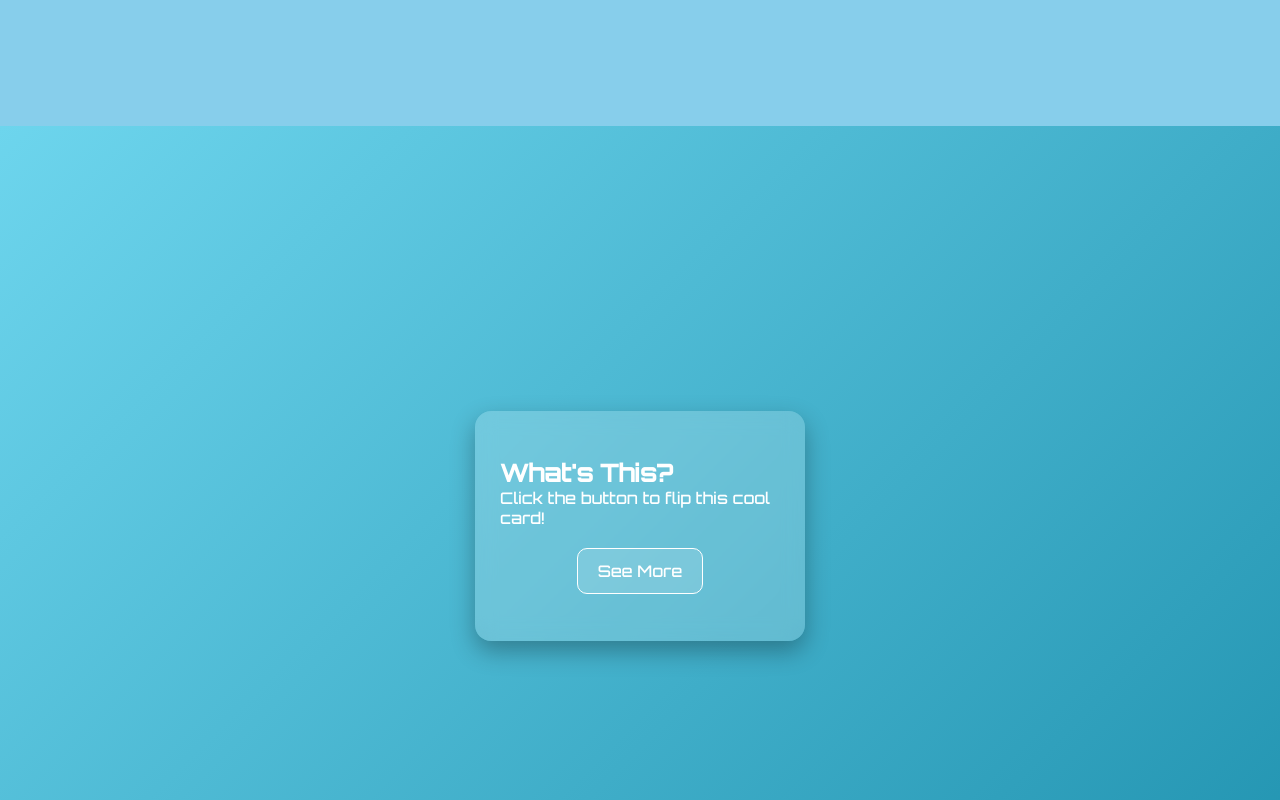
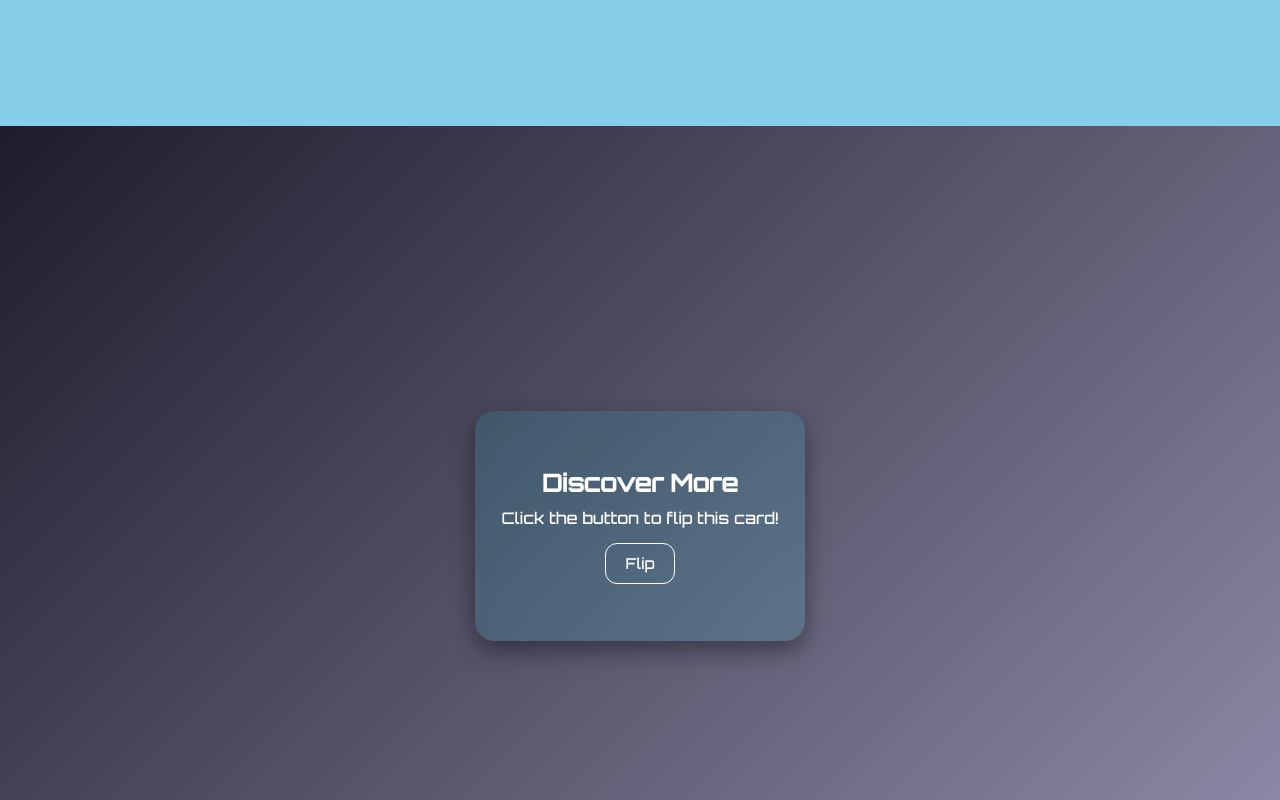
Before and after one commit to jatinparmar24/repo5, a plain HTML site: page ab.html in a window 1280 px wide. Shown: the part 6540-7340 px from the top of the page. Drawn offline with Linux system fonts and the light colour scheme.

Commit message:
modify flip page

```diff
--- a/ab.css
+++ b/ab.css
@@ -1314,80 +1314,89 @@ section{
 
 
 /* section 8 starts from here */
-
-#sec8 {
+.sec8-section {
   font-family: 'Segoe UI', sans-serif;
-  height: 100vh;
-  background: linear-gradient(135deg, #6dd5ed, #2193b0);
+  min-height: 100vh;
+  background: linear-gradient(135deg, #1f1c2c, #928dab);
   display: flex;
   justify-content: center;
   align-items: center;
   padding: 20px;
-  box-sizing: border-box;
-}
-
-#sec8 .card-container {
+}
+
+.sec8-card-container {
   width: 330px;
   height: 230px;
-  perspective: 1200px;
-}
-
-#sec8 .card-inner {
-  position: relative;
+  perspective: 1000px;
+}
+
+.sec8-card-inner {
   width: 100%;
   height: 100%;
-  transition: transform 0.8s ease-in-out;
+  position: relative;
   transform-style: preserve-3d;
-  border-radius: 16px;
-  box-shadow: 0 10px 25px rgba(0, 0, 0, 0.3);
-}
-
-#sec8 .flipped .card-inner {
+  transition: transform 0.8s ease;
+  border-radius: 20px;
+  box-shadow: 0 10px 25px rgba(0, 0, 0, 0.4);
+}
+
+.sec8-card-inner.flipped {
   transform: rotateY(180deg);
 }
 
-#sec8 .card-face {
+.sec8-card-face {
   position: absolute;
   width: 100%;
   height: 100%;
   backface-visibility: hidden;
-  background: rgba(255, 255, 255, 0.15);
-  border-radius: 16px;
+  background: rgba(255, 255, 255, 0.1);
+  color: #fff;
   padding: 25px;
+  border-radius: 20px;
   box-sizing: border-box;
-  color: #fff;
   display: flex;
   flex-direction: column;
   justify-content: center;
+  align-items: center;
   backdrop-filter: blur(10px);
-  box-shadow: inset 0 0 0 1000px rgba(255, 255, 255, 0.05);
-}
-
-#sec8 .card-face.front {
-  transform: rotateY(0deg);
-}
-
-#sec8 .card-face.back {
+}
+
+.sec8-card-front {
+  background: rgba(0, 255, 255, 0.1);
+}
+
+.sec8-card-back {
   transform: rotateY(180deg);
-}
-
-#sec8 button {
-  margin-top: 20px;
-  background: #ffffff20;
+  background: rgba(255, 0, 255, 0.1);
+}
+
+.sec8-heading {
+  font-size: 1.5rem;
+  margin-bottom: 10px;
+}
+
+.sec8-text {
+  font-size: 1rem;
+  text-align: center;
+  margin-bottom: 15px;
+}
+
+.sec8-btn {
+  padding: 10px 20px;
+  font-size: 15px;
   color: #fff;
+  background-color: transparent;
   border: 1px solid #fff;
-  padding: 12px 20px;
-  font-size: 16px;
-  border-radius: 10px;
+  border-radius: 12px;
   cursor: pointer;
   transition: all 0.3s ease;
-  align-self: center;
-}
-
-#sec8 button:hover {
-  background: #ffffff40;
+}
+
+.sec8-btn:hover {
+  background-color: rgba(255, 255, 255, 0.2);
   transform: scale(1.05);
 }
+
 
 /* section 8 ends here */
 
--- a/ab.html
+++ b/ab.html
@@ -225,22 +225,25 @@
 
             <!-- section 8 starts from here -->
 
-            <section id="sec8">
-  <div class="card-container flipped-off" id="flipCard">
-    <div class="card-inner">
-      <div class="card-face front">
-        <h2>What's This?</h2>
-        <p>Click the button to flip this cool card!</p>
-        <button id="flipBtn">See More</button>
+<section class="sec8-section">
+  <div class="sec8-card-container">
+    <div class="sec8-card-inner" id="sec8-card-inner">
+      <div class="sec8-card-face sec8-card-front">
+        <h2 class="sec8-heading">Discover More</h2>
+        <p class="sec8-text">Click the button to flip this card!</p>
+        <button class="sec8-btn" id="sec8-flip-btn">Flip</button>
       </div>
-      <div class="card-face back">
-        <h2>Cool Animation</h2>
-        <p>This card flips using a smooth 3D CSS animation with JavaScript triggers.</p>
-        <button id="flipBackBtn">Go Back</button>
+      <div class="sec8-card-face sec8-card-back">
+        <h2 class="sec8-heading">Cool Animation</h2>
+        <p class="sec8-text">This card flips using 3D CSS animation triggered by JavaScript.</p>
+        <button class="sec8-btn" id="sec8-flip-back-btn">Back</button>
       </div>
     </div>
   </div>
 </section>
+
+
+
 
 
             <!-- section 8 ends here -->
--- a/ab.js
+++ b/ab.js
@@ -185,16 +185,16 @@ toggle.addEventListener('click', () => {
 
 
 // sec8
-const flipCard = document.getElementById('flipCard');
-const flipBtn = document.getElementById('flipBtn');
-const flipBackBtn = document.getElementById('flipBackBtn');
+const flipBtn = document.getElementById("sec8-flip-btn");
+const flipBackBtn = document.getElementById("sec8-flip-back-btn");
+const cardInner = document.getElementById("sec8-card-inner");
 
-flipBtn.addEventListener('click', () => {
-  flipCard.classList.add('flipped');
+flipBtn.addEventListener("click", () => {
+  cardInner.classList.add("flipped");
 });
 
-flipBackBtn.addEventListener('click', () => {
-  flipCard.classList.remove('flipped');
+flipBackBtn.addEventListener("click", () => {
+  cardInner.classList.remove("flipped");
 });
 
 // sec8
```
